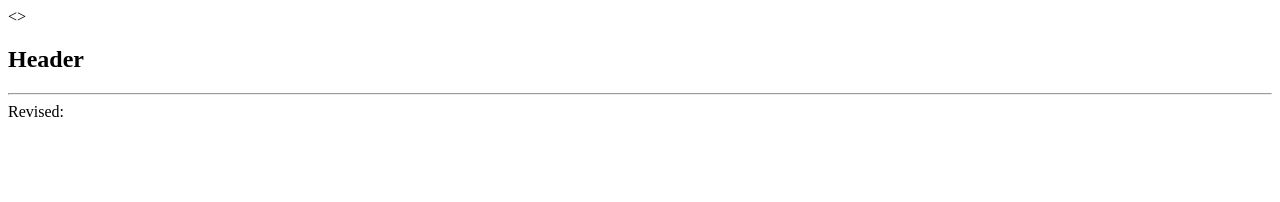
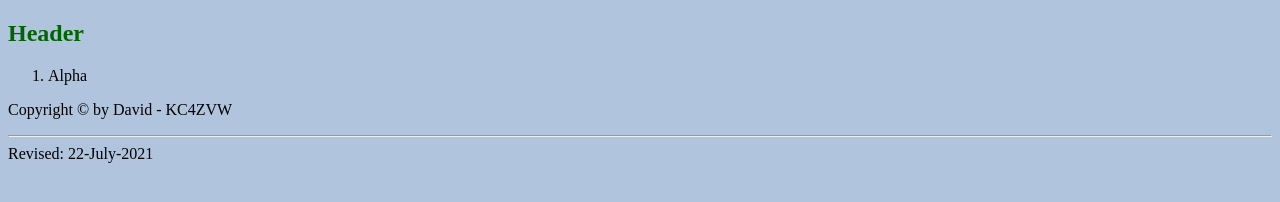
Before and after one commit to kc4zvw/area51, a plain HTML site: page weird-stuff.html in a window 1280 px wide. Drawn offline with Linux system fonts and the light colour scheme.

Commit message:
add more css
sample outline

```diff
--- a/weird-stuff.html
+++ b/weird-stuff.html
@@ -3,7 +3,8 @@
 <html lang="en">
 <head>
   <meta name="generator" content="HTML Tidy for HTML5 for Linux version 5.2.0">
-  <>
+    <meta http-equiv="Content-Type" content="text/html; charset=UTF-8">
+  <link rel="stylesheet" type="text/css" href="css/styles.css">
 
   <title>The Weird stuff</title>
 </head>
@@ -11,7 +12,12 @@
 <body>
   <h2>Header</h2>
 
+  <ol>
+    <li>Alpha</li>
+  </ol>
+
+  <p>Copyright &copy; by David - KC4ZVW</p>
   <hr>
-  <span class="www_footer">Revised:</span>
+  <span class="www_footer">Revised: 22-July-2021</span>
 </body>
 </html>
```
